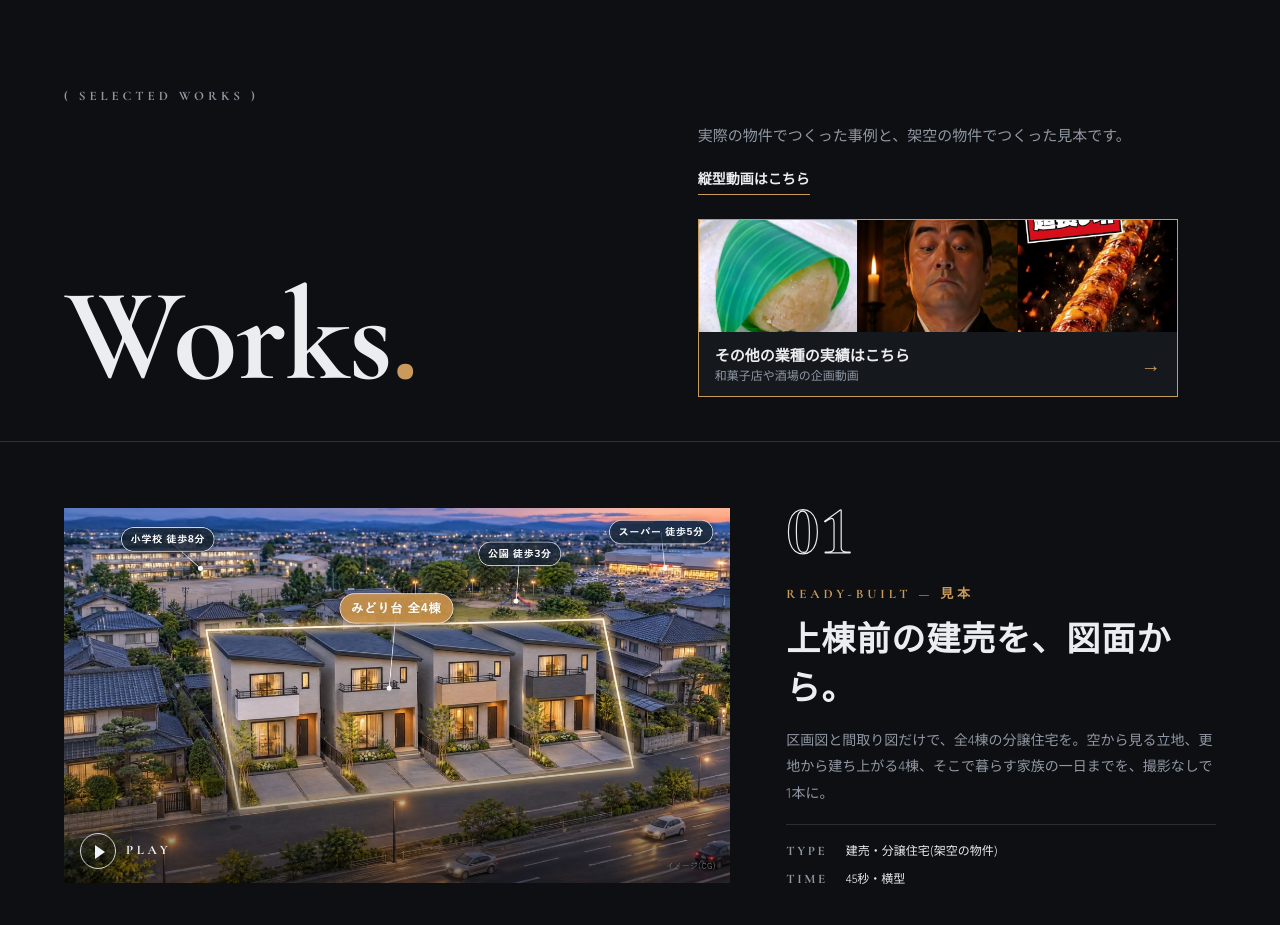
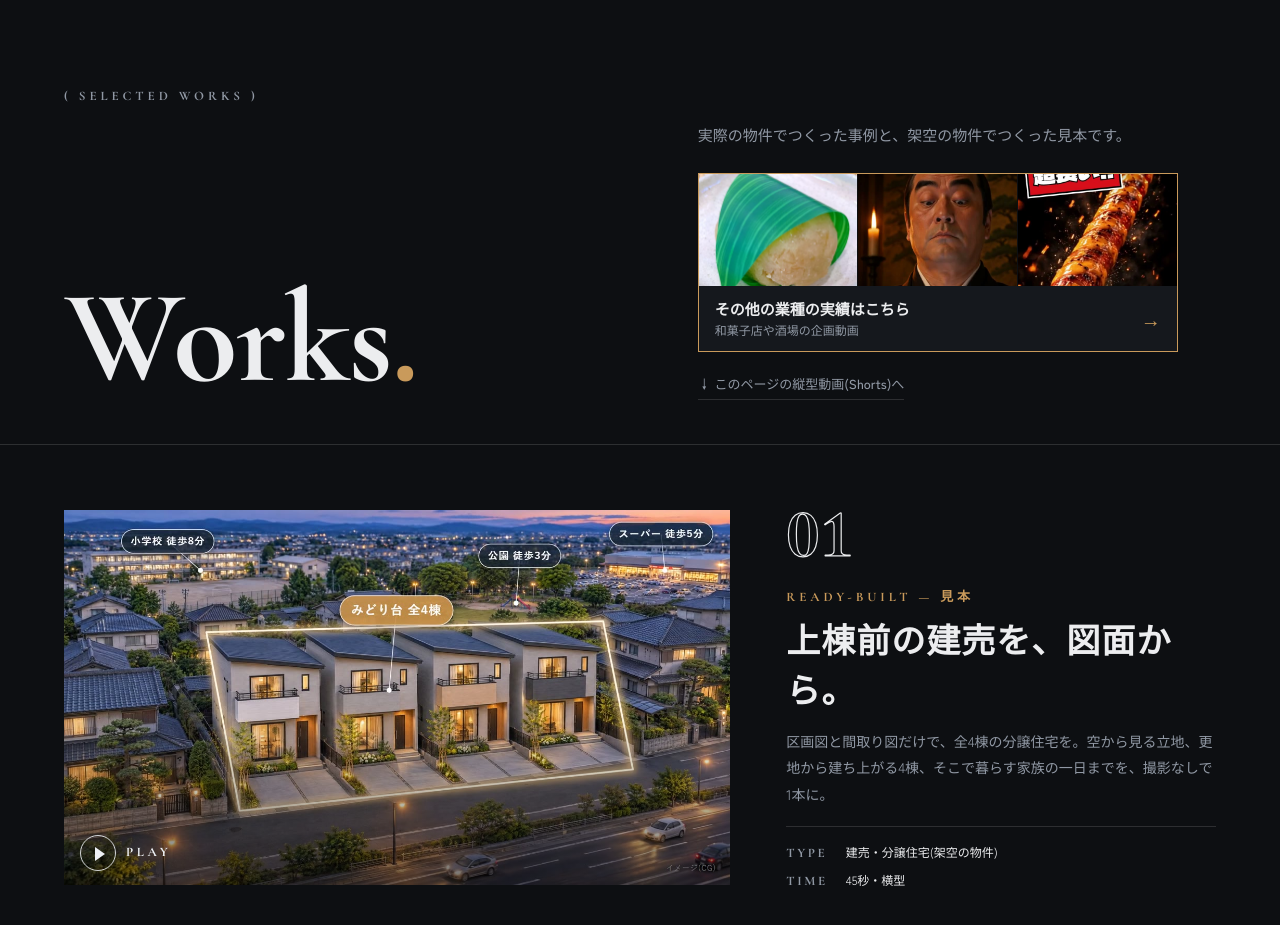
Before and after one commit to c8d8/c8d8.github.io, a plain HTML site: page index.html in a window 1280 px wide. Shown: the part 1700-2625 px from the top of the page. Drawn offline with nearby package versions, Linux system fonts and the light colour scheme; a web font is replaced by a local one.

Commit message:
top: 縦型動画へのリンクをページ内移動と分かる形にしてカードの下へ
Co-Authored-By: Claude Opus 5.5 <noreply@anthropic.com>

```diff
--- a/index.html
+++ b/index.html
@@ -63,8 +63,8 @@ body:before{content:"";position:fixed;inset:0;pointer-events:none;z-index:50;opa
 @media(min-width:900px){.sh{grid-template-columns:1.2fr 1fr;align-items:end}.sh .no{grid-column:1/-1}}
 
 /* WORKS */
-.jump{display:flex;flex-wrap:wrap;gap:8px 24px;margin-top:16px}
-.jump a{font-size:14px;font-weight:700;color:var(--ink);border-bottom:1px solid var(--gold);padding-bottom:2px;transition:color .3s}
+.jump{display:flex;flex-wrap:wrap;gap:8px 24px;margin-top:20px}
+.jump a{font-size:13px;font-weight:500;color:var(--mute);border-bottom:1px solid var(--rule);padding-bottom:2px;transition:color .3s}
 .jump a:hover{color:var(--gold)}
 #shorts{scroll-margin-top:16px}
 .other{display:block;max-width:480px;margin-top:24px;background:var(--panel);border:1px solid var(--gold);overflow:hidden}
@@ -209,7 +209,7 @@ footer{display:flex;justify-content:space-between;flex-wrap:wrap;gap:10px;paddin
   <div class="sh pad">
     <div class="no">( SELECTED WORKS )</div>
     <h2>Works<em>.</em></h2>
-    <div><p>実際の物件でつくった事例と、架空の物件でつくった見本です。</p><nav class="jump" aria-label="作品の移動先"><a href="#shorts">縦型動画はこちら</a></nav><a class="other" href="produce/"><span class="th"><img src="produce/media/mochi_close.jpg" alt="" loading="lazy"><img src="produce/media/ankoya.jpg" alt="" loading="lazy"><img src="produce/media/frank.jpg" alt="" loading="lazy"></span><span class="tx"><span><b>その他の業種の実績はこちら</b><small>和菓子店や酒場の企画動画</small></span><i aria-hidden="true">→</i></span></a></div>
+    <div><p>実際の物件でつくった事例と、架空の物件でつくった見本です。</p><a class="other" href="produce/"><span class="th"><img src="produce/media/mochi_close.jpg" alt="" loading="lazy"><img src="produce/media/ankoya.jpg" alt="" loading="lazy"><img src="produce/media/frank.jpg" alt="" loading="lazy"></span><span class="tx"><span><b>その他の業種の実績はこちら</b><small>和菓子店や酒場の企画動画</small></span><i aria-hidden="true">→</i></span></a><nav class="jump" aria-label="このページ内の移動先"><a href="#shorts">↓ このページの縦型動画(Shorts)へ</a></nav></div>
   </div>
 
   <div class="proj pad">
```
